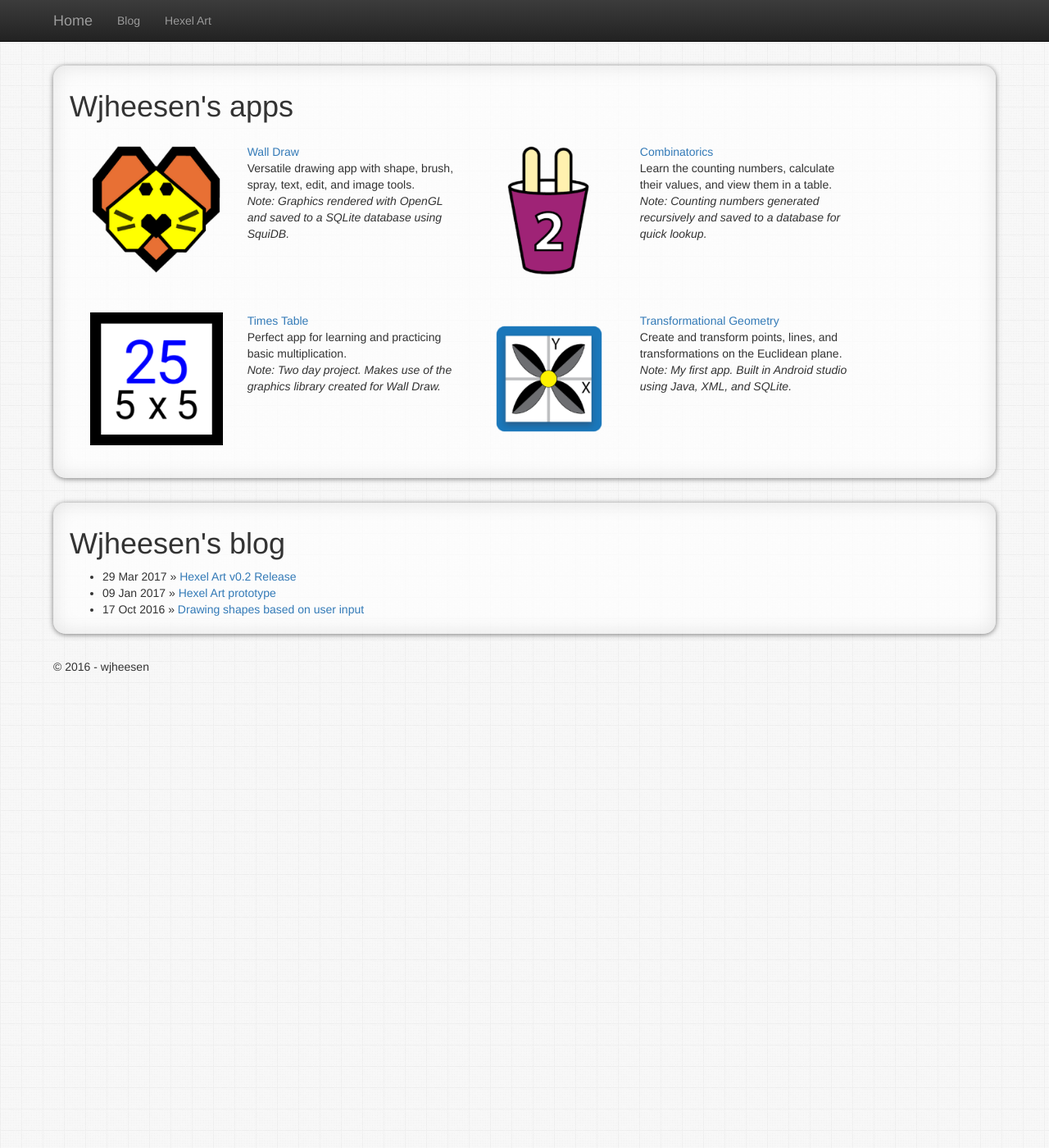
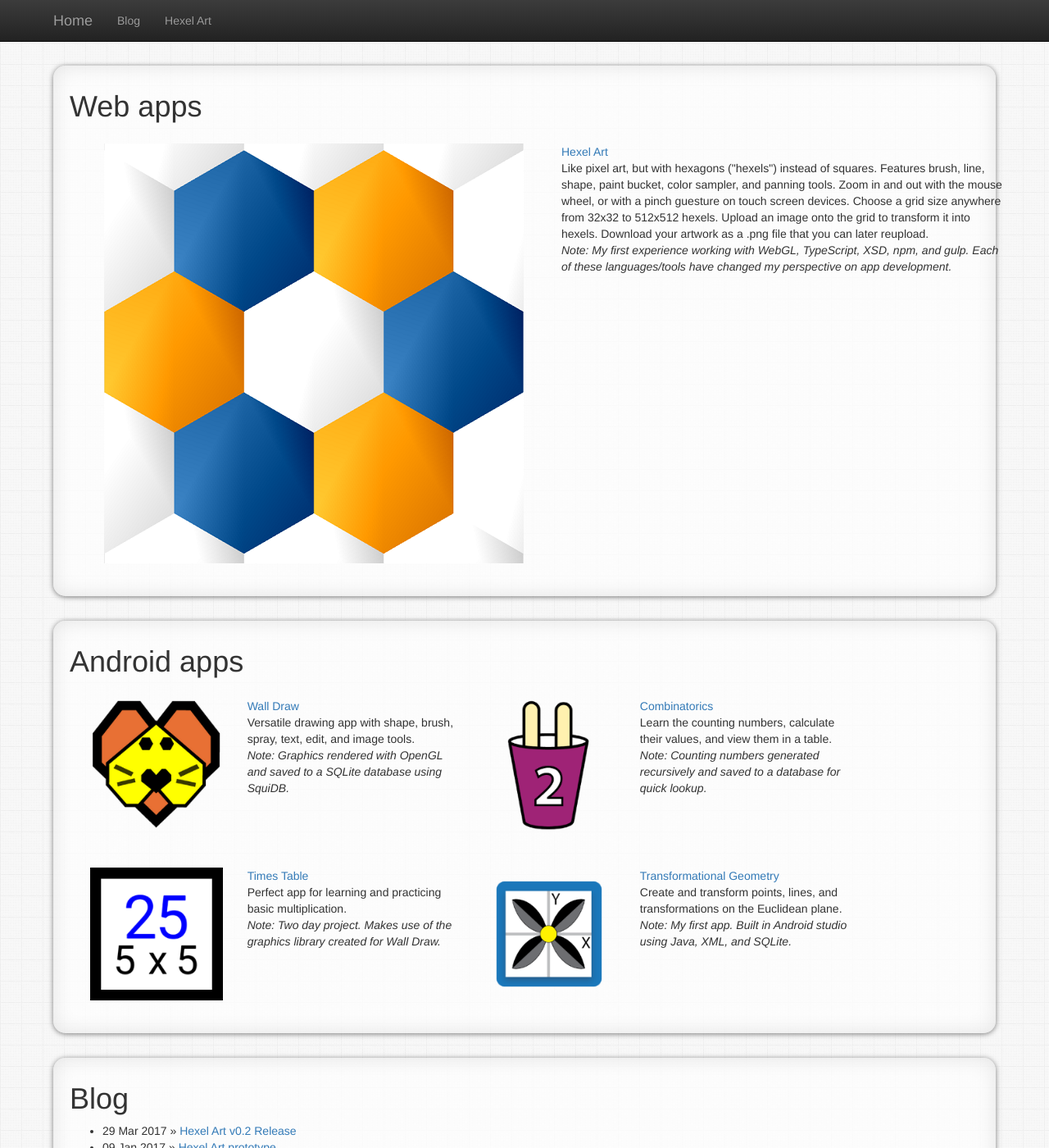
Before and after one commit to wjheesen/wjheesen.github.io, a Jekyll site: the page built from index.html, in a window 1280 px wide and 1400 px high. Shown: the whole window at 82% size. Built offline with Jekyll 4.4.1, drawn with Linux system fonts in a browser that asks for light colours.

Commit message:
Advertise hexel art app on homescreen.

```diff
--- a/index.html
+++ b/index.html
@@ -5,7 +5,40 @@ title: Home page
 
 <div class="content-block">
 
-<h1>Wjheesen's apps</h1>
+<h1>Web apps</h1>
+
+<div class="container">
+    <div class="row">
+        <div class='col-xs-12 col-sm-6'>
+            <a href='https://wjheesen.github.io/hexelart'>
+                <img class='img-responsive center-block' src='images/hexel_art_icon.png' />
+            </a>
+        </div>
+        <div class='clearfix visible-xs-block'></div>
+        <div class='col-xs-12 col-sm-6'>
+            <a href='https://wjheesen.github.io/hexelart'>
+                Hexel Art
+            </a>
+            <br />
+            Like pixel art, but with hexagons ("hexels") instead of squares.
+            Features brush, line, shape, paint bucket, color sampler, and panning tools.
+            Zoom in and out with the mouse wheel, or with a pinch guesture on touch screen devices.
+            Choose a grid size anywhere from 32x32 to 512x512 hexels.
+            Upload an image onto the grid to transform it into hexels.
+            Download your artwork as a .png file that you can later reupload.
+            <br />
+            <i>
+              Note: My first experience working with WebGL, TypeScript, XSD, npm, and gulp.
+              Each of these languages/tools have changed my perspective on app development.
+            </i>
+        </div>
+    </div>  <!-- End Row -->
+</div> <!-- End Container -->
+</div>  <!-- End Content Block -->
+
+<div class="content-block">
+
+<h1>Android apps</h1>
 
 <div class="container">
 
@@ -85,7 +118,7 @@ title: Home page
 </div>  <!-- End Content Block -->
 
 <div class="content-block">
-  <h1>Wjheesen's blog</h1>
+  <h1>Blog</h1>
   <ul class="posts">
     {% for post in site.posts %}
       <li><span>{{ post.date | date_to_string }}</span> » <a href="{{ post.url }}" title="{{ post.title }}">{{ post.title }}</a></li>
```
Also changed, not shown: images/hexel_art_icon.png (added).
